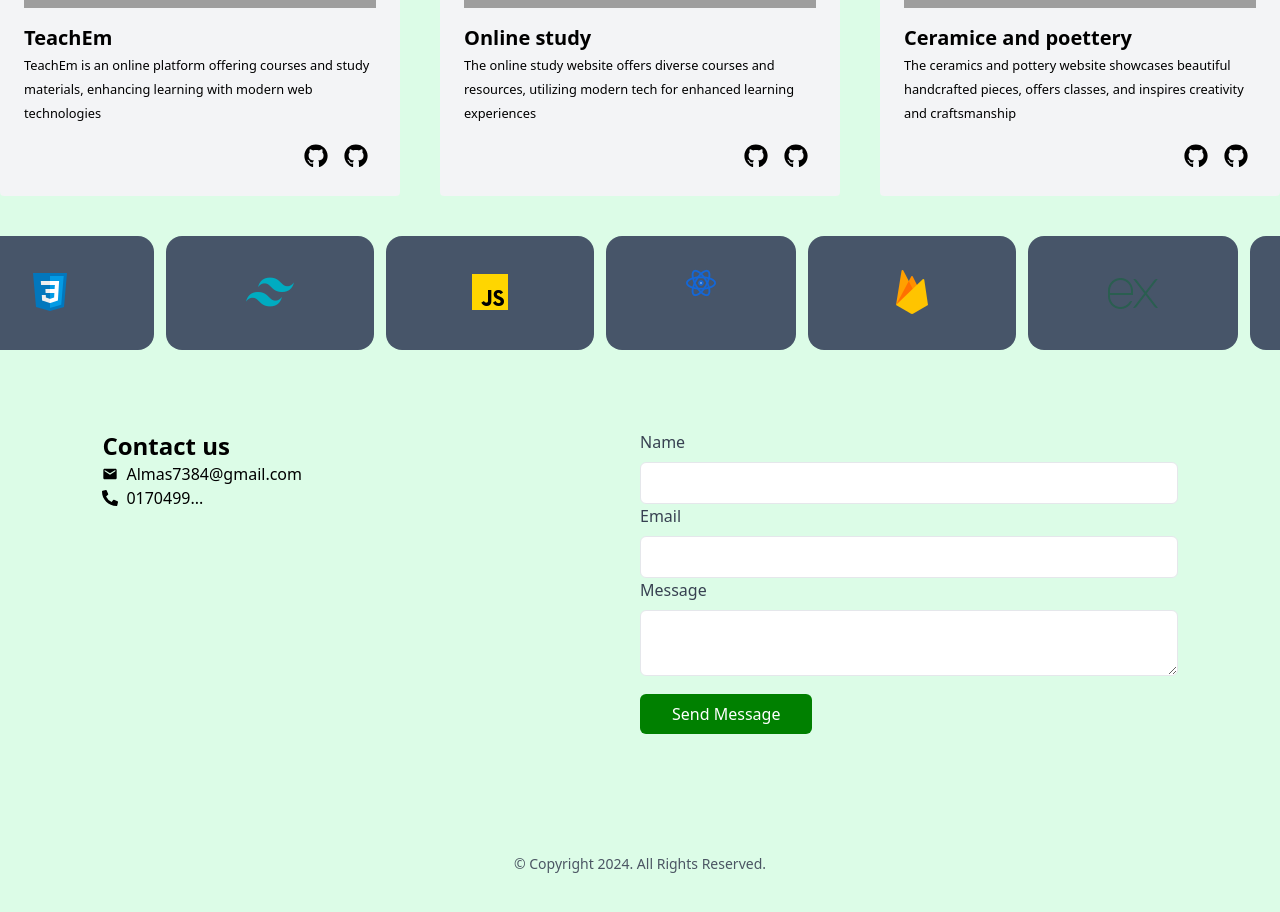
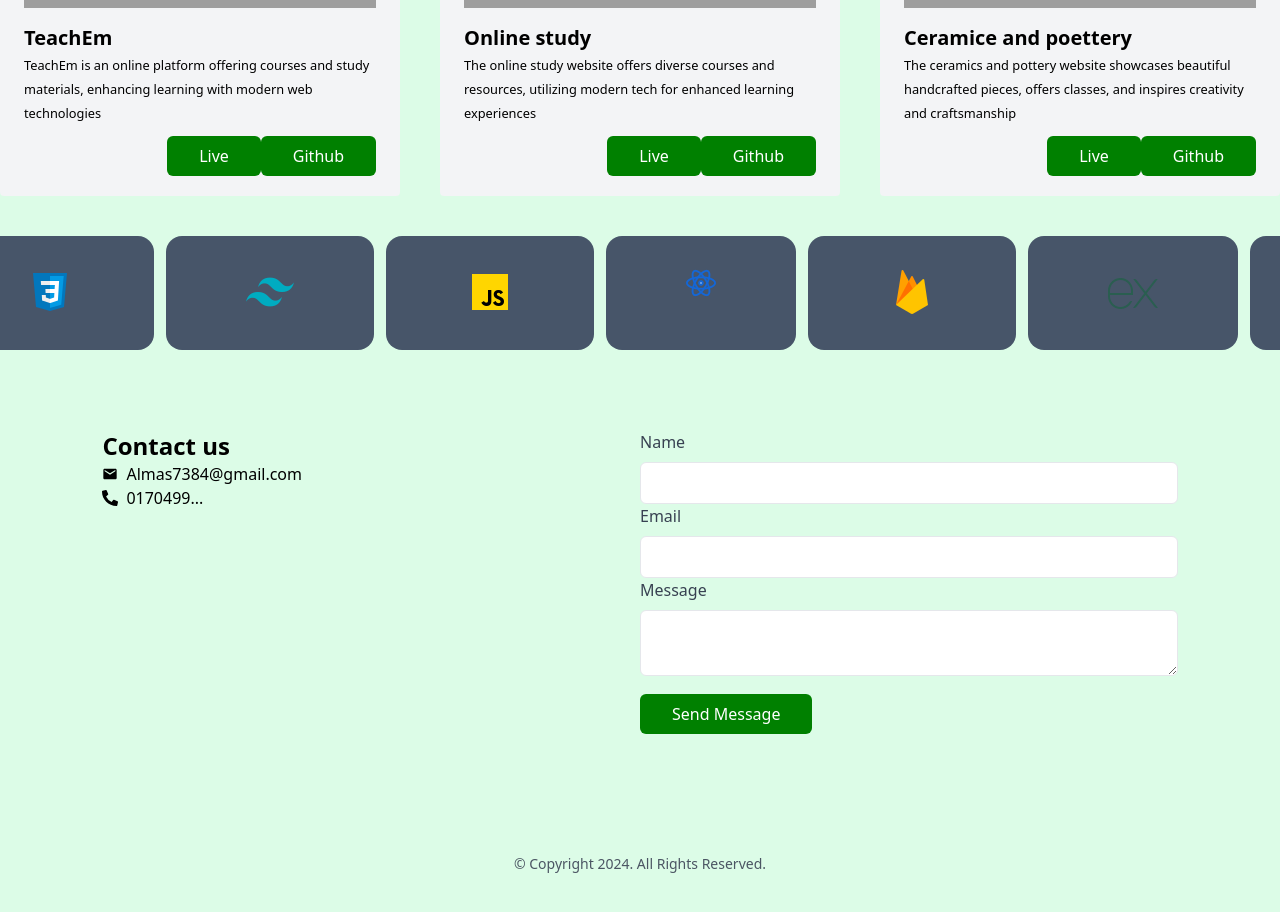
Before and after one commit to AlmasWD09/Almas, a React (Vite) app: page / in a window 1280 px wide. Shown: the part 920-1832 px from the top of the page. Built offline with nearby package versions, Linux system fonts and the light colour scheme; grey boxes are pictures that could not be loaded.

Commit message:
update my-portfolio section

```diff
--- a/public/protfolio.json
+++ b/public/protfolio.json
@@ -2,16 +2,22 @@
     {
       "image": "https://i.ibb.co/s5NXN3N/protfolio-image01.png",
       "name": "TeachEm",
-      "description": "TeachEm is an online platform offering courses and study materials, enhancing learning with modern web technologies"
+      "description": "TeachEm is an online platform offering courses and study materials, enhancing learning with modern web technologies",
+      "github":"https://github.com/AlmasWD09/teachEm-server-site",
+      "link":"https://teachem-a2347.web.app"
     },
     {
       "image": "https://i.ibb.co/wzgzLqm/Screenshot-44.png",
       "name": "Online study",
-      "description": "The online study website offers diverse courses and resources, utilizing modern tech for enhanced learning experiences"
+      "description": "The online study website offers diverse courses and resources, utilizing modern tech for enhanced learning experiences",
+      "github":"https://github.com/AlmasWD09/online-study-server-site-eleven",
+      "link":"https://online-study-assignments.web.app"
     },
     {
       "image": "https://i.ibb.co/P58BqX7/Screenshot-43.png",
       "name": "Ceramice and poettery",
-      "description": "The ceramics and pottery website showcases beautiful handcrafted pieces, offers classes, and inspires creativity and craftsmanship"
+      "description": "The ceramics and pottery website showcases beautiful handcrafted pieces, offers classes, and inspires creativity and craftsmanship",
+      "github":"https://github.com/AlmasWD09/ceramic-and-poeetry-server-ten",
+      "link":"https://career-hube.web.app"
     }
   ]
--- a/src/App.jsx
+++ b/src/App.jsx
@@ -7,7 +7,7 @@ import Footer from './components/Footer/Footer'
 import Navbar from './components/Navbar/Navbar'
 import Protfolio from './components/Protfolio/Protfolio'
 import SkillPart from './components/SkillPart/SkillPart'
-import Testimonial from './components/Testimonial/Testimonial'
+
 
 function App() {
 
@@ -20,7 +20,6 @@ function App() {
     <Education />
     <Protfolio />
     <SkillPart />
-    {/* <Testimonial /> */}
     <Contact />
     <Footer />
     </div>
--- a/src/components/Protfolio/Protfolio.jsx
+++ b/src/components/Protfolio/Protfolio.jsx
@@ -22,8 +22,8 @@ const Protfolio = () => {
                                 <h1 className="text-xl font-semibold">{singleCategory.name}</h1>
                                 <p><small>{singleCategory.description}</small></p>
                                 <div className="flex justify-end py-3">
-                                <a href="https://teachem-a2347.web.app" className="text-2xl hover:bg-primary p-2 rounded-full"><FaGithub /></a>
-                                <span className="text-2xl hover:bg-primary p-2 rounded-full"><FaGithub /></span>
+                                <button className=" px-8 py-2.5 leading-5 text-white transition-colors duration-300 transform bg-primary rounded-md hover:bg-gray-600 focus:outline-none focus:bg-gray-600"><a href={singleCategory.link}>Live</a></button>
+                                <button className=" px-8 py-2.5 leading-5 text-white transition-colors duration-300 transform bg-primary rounded-md hover:bg-gray-600 focus:outline-none focus:bg-gray-600"><a href={singleCategory.github}>Github</a></button>
                                 </div>
                                 </div>
                             </div>
```
